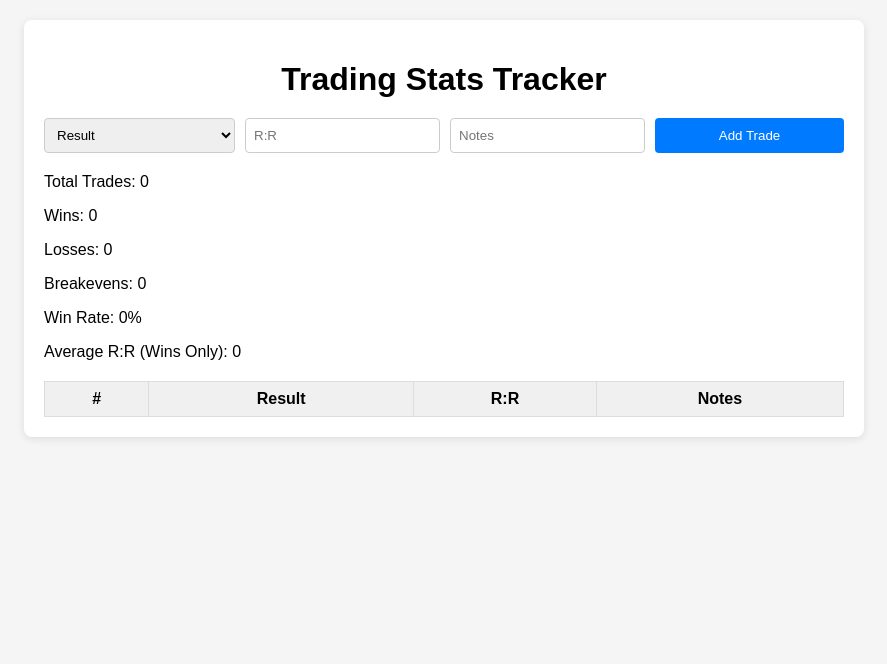
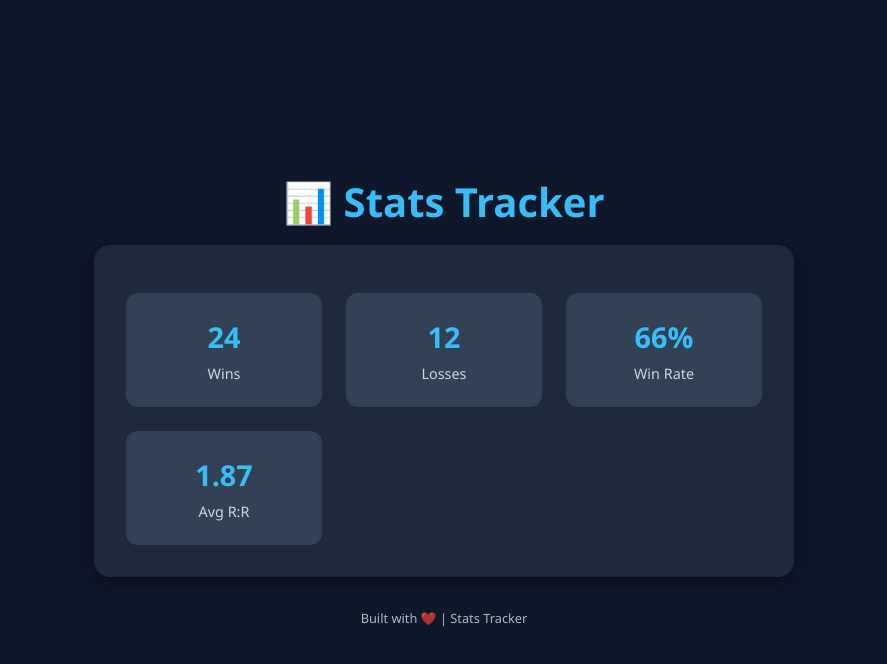
Before and after one commit to fymecite4466-wq/stats-tracker, a plain HTML site: page index.html in a window 1280 px wide. Shown: the whole page, without its empty margins (196-1083 px from the left). Drawn offline with Linux system fonts and the light colour scheme.

Commit message:
update index.html with design
trading stats dashboard tracker

```diff
--- a/index.html
+++ b/index.html
@@ -1,146 +1,100 @@
 <!DOCTYPE html>
 <html lang="en">
 <head>
-  <meta charset="UTF-8">
-  <meta name="viewport" content="width=device-width, initial-scale=1.0">
-  <title>Trading Stats Tracker</title>
+  <meta charset="UTF-8" />
+  <meta name="viewport" content="width=device-width, initial-scale=1.0"/>
+  <title>Stats Tracker</title>
   <style>
+    /* Reset & base */
+    * {
+      margin: 0; padding: 0; box-sizing: border-box;
+      font-family: "Segoe UI", Roboto, sans-serif;
+    }
     body {
-      margin: 0;
-      padding: 20px;
-      font-family: Arial, sans-serif;
-      background-color: #f5f5f5;
+      background: #0f172a;
+      color: #f8fafc;
+      display: flex;
+      justify-content: center;
+      align-items: center;
+      min-height: 100vh;
+      flex-direction: column;
     }
-    .container {
-      background-color: #fff;
-      max-width: 800px;
-      margin: auto;
-      padding: 20px;
-      border-radius: 8px;
-      box-shadow: 0 2px 8px rgba(0, 0, 0, 0.1);
+
+    h1 {
+      font-size: 2.5rem;
+      margin-bottom: 1rem;
+      color: #38bdf8;
     }
-    h1 {
+
+    .card {
+      background: #1e293b;
+      border-radius: 1rem;
+      padding: 2rem;
+      width: 90%;
+      max-width: 700px;
+      box-shadow: 0 4px 20px rgba(0,0,0,0.5);
+    }
+
+    .stats-grid {
+      display: grid;
+      grid-template-columns: repeat(auto-fit, minmax(150px, 1fr));
+      gap: 1.5rem;
+      margin-top: 1rem;
+    }
+
+    .stat {
+      background: #334155;
+      padding: 1.5rem;
+      border-radius: 0.75rem;
       text-align: center;
-      margin-bottom: 20px;
+      transition: 0.3s;
     }
-    form {
-      display: flex;
-      gap: 10px;
-      margin-bottom: 20px;
+    .stat:hover {
+      transform: translateY(-5px);
+      background: #475569;
     }
-    input, select, button {
-      flex: 1;
-      padding: 8px;
-      border: 1px solid #ccc;
-      border-radius: 4px;
+
+    .stat-value {
+      font-size: 1.8rem;
+      font-weight: bold;
+      color: #38bdf8;
     }
-    button {
-      background-color: #007BFF;
-      color: #fff;
-      border: none;
-      cursor: pointer;
+
+    .stat-label {
+      font-size: 0.9rem;
+      opacity: 0.8;
+      margin-top: 0.5rem;
     }
-    button:hover {
-      background-color: #0056b3;
-    }
-    table {
-      width: 100%;
-      border-collapse: collapse;
-    }
-    th, td {
-      border: 1px solid #ddd;
-      padding: 8px;
-      text-align: center;
-    }
-    th {
-      background-color: #f0f0f0;
-    }
-    .stats {
-      margin-bottom: 20px;
+
+    footer {
+      margin-top: 2rem;
+      font-size: 0.8rem;
+      opacity: 0.7;
     }
   </style>
 </head>
 <body>
-  <div class="container">
-    <h1>Trading Stats Tracker</h1>
-    <form id="tradeForm">
-      <select id="result" required>
-        <option value="">Result</option>
-        <option value="win">Win</option>
-        <option value="loss">Loss</option>
-        <option value="breakeven">Breakeven</option>
-      </select>
-      <input type="number" id="rr" step="0.1" placeholder="R:R">
-      <input type="text" id="notes" placeholder="Notes">
-      <button type="submit">Add Trade</button>
-    </form>
-
-    <div class="stats">
-      <p>Total Trades: <span id="totalTrades">0</span></p>
-      <p>Wins: <span id="wins">0</span></p>
-      <p>Losses: <span id="losses">0</span></p>
-      <p>Breakevens: <span id="breakevens">0</span></p>
-      <p>Win Rate: <span id="winRate">0%</span></p>
-      <p>Average R:R (Wins Only): <span id="avgRR">0</span></p>
+  <h1>📊 Stats Tracker</h1>
+  <div class="card">
+    <div class="stats-grid">
+      <div class="stat">
+        <div class="stat-value">24</div>
+        <div class="stat-label">Wins</div>
+      </div>
+      <div class="stat">
+        <div class="stat-value">12</div>
+        <div class="stat-label">Losses</div>
+      </div>
+      <div class="stat">
+        <div class="stat-value">66%</div>
+        <div class="stat-label">Win Rate</div>
+      </div>
+      <div class="stat">
+        <div class="stat-value">1.87</div>
+        <div class="stat-label">Avg R:R</div>
+      </div>
     </div>
-
-    <table>
-      <thead>
-        <tr>
-          <th>#</th>
-          <th>Result</th>
-          <th>R:R</th>
-          <th>Notes</th>
-        </tr>
-      </thead>
-      <tbody id="tradeTable"></tbody>
-    </table>
   </div>
-
-  <script>
-    const trades = [];
-    document.getElementById("tradeForm").addEventListener("submit", function(e) {
-      e.preventDefault();
-      const result = document.getElementById("result").value;
-      const rr = parseFloat(document.getElementById("rr").value) || 0;
-      const notes = document.getElementById("notes").value;
-
-      trades.push({ result, rr, notes });
-      updateTable();
-      updateStats();
-      this.reset();
-    });
-
-    function updateTable() {
-      const table = document.getElementById("tradeTable");
-      table.innerHTML = "";
-      trades.forEach((trade, index) => {
-        table.innerHTML += \`
-          <tr>
-            <td>\${index + 1}</td>
-            <td>\${trade.result}</td>
-            <td>\${trade.rr}</td>
-            <td>\${trade.notes}</td>
-          </tr>\`;
-      });
-    }
-
-    function updateStats() {
-      const total = trades.length;
-      const wins = trades.filter(t => t.result === "win").length;
-      const losses = trades.filter(t => t.result === "loss").length;
-      const breakevens = trades.filter(t => t.result === "breakeven").length;
-      const winRate = total > 0 ? ((wins / total) * 100).toFixed(1) : 0;
-      const winRRs = trades.filter(t => t.result === "win" && t.rr > 0).map(t => t.rr);
-      const avgRR = winRRs.length > 0 ? (winRRs.reduce((a, b) => a + b) / winRRs.length).toFixed(2) : 0;
-
-      document.getElementById("totalTrades").textContent = total;
-      document.getElementById("wins").textContent = wins;
-      document.getElementById("losses").textContent = losses;
-      document.getElementById("breakevens").textContent = breakevens;
-      document.getElementById("winRate").textContent = winRate + "%";
-      document.getElementById("avgRR").textContent = avgRR;
-    }
-  </script>
+  <footer>Built with ❤️ | Stats Tracker</footer>
 </body>
 </html>
```
